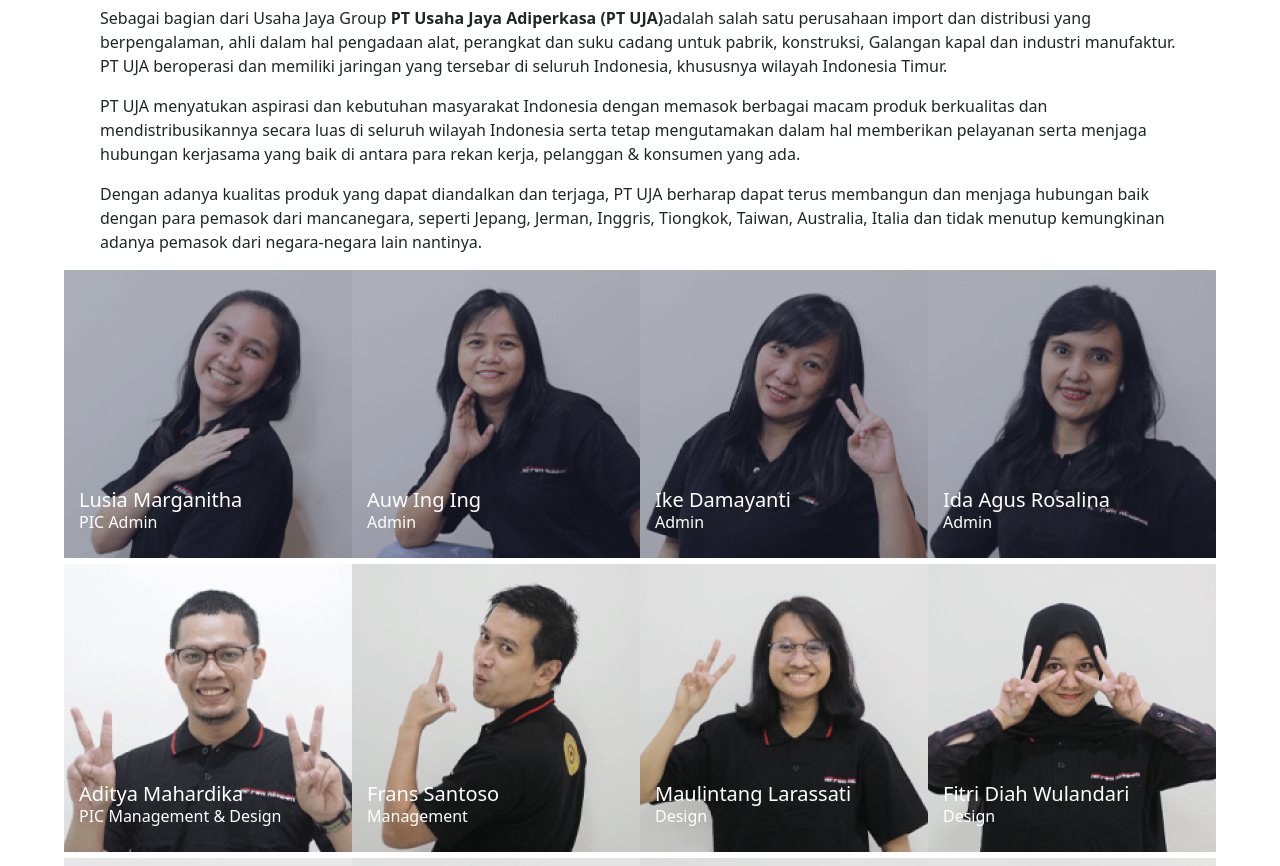
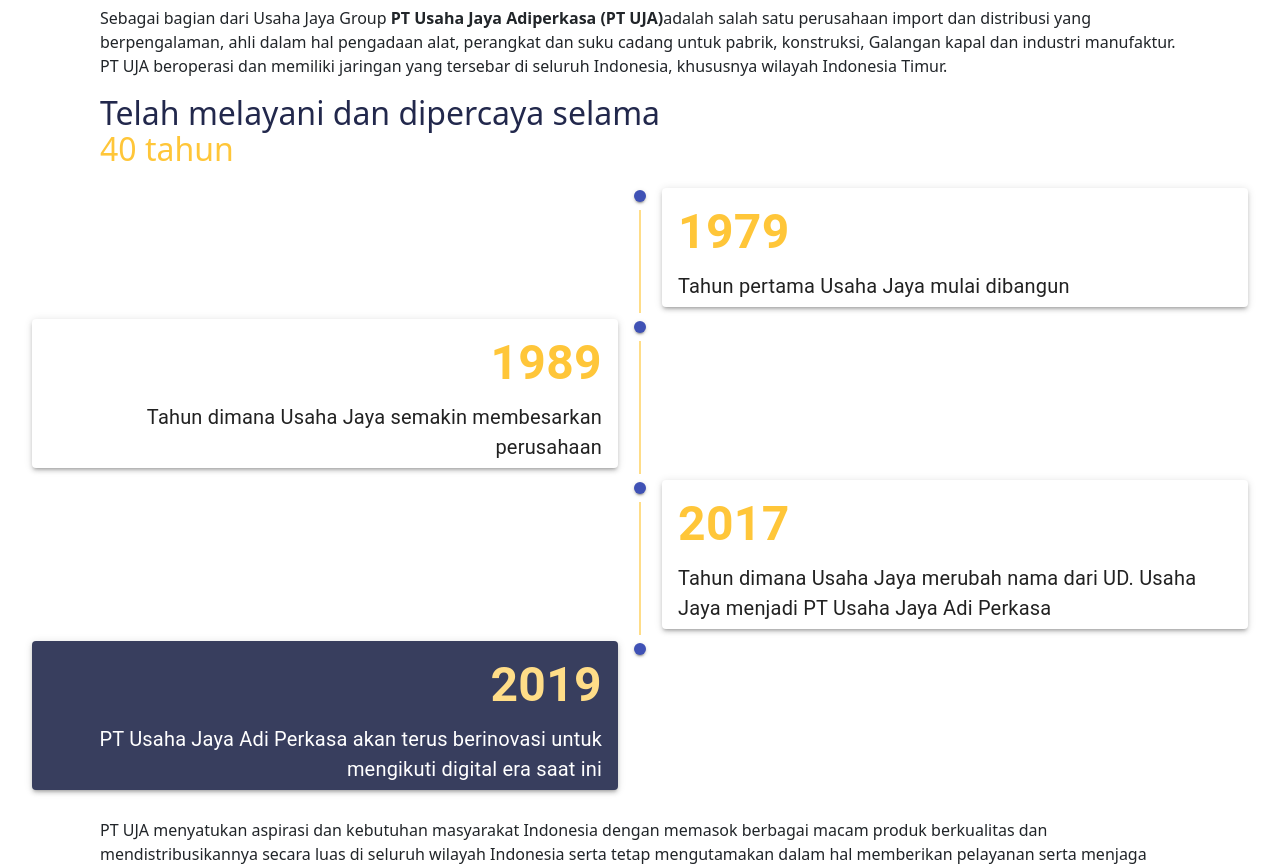
Before and after one commit to joko19/usaha-jaya-adiperkasa, a React (Create React App) app: page /about in a window 1280 px wide. Shown: the part 320-1186 px from the top of the page. Built offline with nearby package versions, Linux system fonts and the light colour scheme.

Commit message:
about us

```diff
--- a/package.json
+++ b/package.json
@@ -15,6 +15,7 @@
     "react-bootstrap": "^1.5.2",
     "react-dom": "^17.0.2",
     "react-horizontal-scrolling-menu": "^0.7.10",
+    "react-horizontal-timeline": "^1.5.3",
     "react-material-ui-carousel": "^2.2.4",
     "react-reveal": "^1.2.2",
     "react-router-dom": "^5.2.0",
--- a/public/index.html
+++ b/public/index.html
@@ -7,7 +7,7 @@
     <meta name="theme-color" content="#000000" />
     <meta
       name="description"
-      content="Web site created using create-react-app"
+      content="Perusahaan Import dan Distributor di Bidang Industri Manufaktur"
     />
     <link rel="apple-touch-icon" href="%PUBLIC_URL%/logo192.png" />
     <!--
--- a/src/component/About.js
+++ b/src/component/About.js
@@ -1,4 +1,22 @@
-import React from "react";
+import React, { useState } from "react";
+import HorizontalTimeline from "react-horizontal-timeline";
+
+import { makeStyles } from "@material-ui/core/styles";
+import Timeline from "@material-ui/lab/Timeline";
+import TimelineItem from "@material-ui/lab/TimelineItem";
+import TimelineSeparator from "@material-ui/lab/TimelineSeparator";
+import TimelineConnector from "@material-ui/lab/TimelineConnector";
+import TimelineContent from "@material-ui/lab/TimelineContent";
+import TimelineDot from "@material-ui/lab/TimelineDot";
+
+import TimelineOppositeContent from "@material-ui/lab/TimelineOppositeContent";
+import FastfoodIcon from "@material-ui/icons/Fastfood";
+import LaptopMacIcon from "@material-ui/icons/LaptopMac";
+import HotelIcon from "@material-ui/icons/Hotel";
+import RepeatIcon from "@material-ui/icons/Repeat";
+import Paper from "@material-ui/core/Paper";
+import Typography from "@material-ui/core/Typography";
+
 import Header from "./Header";
 import Footer from "./Footer";
 import "./../style/About.css";
@@ -34,6 +52,9 @@
 import ismuntoro from "./../img/photo/ismuntoro.png";
 
 function About() {
+  const classes = useStyles();
+  const [value, setValue] = useState("");
+  const [previous, setPrevious] = useState("");
   const team = [
     {
       img: lusia,
@@ -186,6 +207,22 @@
       position: "Driver",
     },
   ];
+
+  const timeline = [
+    {
+      year: "1979",
+      desc: "Tahun pertama Usaha Jaya mulai dibangun",
+    },
+    {
+      year: "1989",
+      desc: "Tahun dimana Usaha Jaya semakin membesarkan perusahaan",
+    },
+    {
+      year: "2017",
+      desc:
+        "Tahun dimana Usaha Jaya merubah nama dari UD. Usaha Jaya menjadi PT Usaha Jaya Adi Perkasa",
+    },
+  ];
   return (
     <div>
       <Header />
@@ -202,13 +239,73 @@
         wilayah Indonesia Timur.
       </p>
 
+      <div className="timeline">
+        <h2 className="timeline-title">
+          Telah melayani dan dipercaya selama
+        </h2>
+        <h2 className="timeline-year"> 40 tahun</h2>
+        <Timeline align="alternate">
+          {timeline.map((item) => (
+            <TimelineItem>
+              <TimelineSeparator>
+                <TimelineDot color="primary" />
+                <TimelineConnector className={classes.secondaryTail} />
+              </TimelineSeparator>
+              <TimelineContent>
+                <Paper elevation={3} className={classes.paper}>
+                  <Typography
+                    variant="h6"
+                    component="h1"
+                    style={{
+                      color: "#FFC639",
+                      fontWeight: "bold",
+                      fontSize: 48,
+                    }}
+                  >
+                    {item.year}
+                  </Typography>
+                  <Typography style={{ fontSize: 20 }}>{item.desc}</Typography>
+                </Paper>
+              </TimelineContent>
+            </TimelineItem>
+          ))}
+
+          <TimelineItem>
+            <TimelineSeparator>
+              <TimelineDot color="primary">{/* <RepeatIcon /> */}</TimelineDot>
+            </TimelineSeparator>
+            <TimelineContent>
+              <Paper
+                elevation={3}
+                className={classes.paper}
+                style={{ backgroundColor: "#383E5E" }}
+              >
+                <Typography
+                  variant="h6"
+                  component="h1"
+                  style={{ color: "#FFDD88", fontSize: 48, fontWeight: 'bold' }}
+                >
+                  2019
+                </Typography>
+                <Typography
+                  style={{ color: "#FFF", fontSize: 20 }}>
+                  PT Usaha Jaya Adi Perkasa akan terus berinovasi untuk
+                  mengikuti digital era saat ini
+                </Typography>
+              </Paper>
+            </TimelineContent>
+          </TimelineItem>
+        </Timeline>
+      </div>
+
       <p className="desc">
         PT UJA menyatukan aspirasi dan kebutuhan masyarakat Indonesia dengan
         memasok berbagai macam produk berkualitas dan mendistribusikannya secara
         luas di seluruh wilayah Indonesia serta tetap mengutamakan dalam hal
         memberikan pelayanan serta menjaga hubungan kerjasama yang baik di
-        antara para rekan kerja, pelanggan & konsumen yang ada.{" "}
+        antara para rekan kerja, pelanggan & konsumen yang ada.
       </p>
+
       <p className="desc">
         Dengan adanya kualitas produk yang dapat diandalkan dan terjaga, PT UJA
         berharap dapat terus membangun dan menjaga hubungan baik dengan para
@@ -217,6 +314,7 @@
         dari negara-negara lain nantinya.
       </p>
       <center>
+        <h2>Kami Siap Melayani Kebutuhan Bisnis Anda</h2>
         {team.map((item) => {
           return <Photo item={item} />;
         })}
@@ -237,3 +335,13 @@
 };
 
 export default About;
+
+const useStyles = makeStyles((theme) => ({
+  paper: {
+    padding: "6px 16px",
+    // maxWidth: 360
+  },
+  secondaryTail: {
+    backgroundColor: "#FFDD88",
+  },
+}));
--- a/src/component/Product.js
+++ b/src/component/Product.js
@@ -1,7 +1,18 @@
 import React from "react";
+import Header from "./Header";
+import Footer from "./Footer";
 
 function Product() {
-  return <div>Halaman Produk</div>;
+  return (
+    <div>
+      <Header />
+
+      <div className="cover">
+        <h1 className="cover-title">Produk Kami</h1>
+      </div>
+      <Footer />
+    </div>
+  );
 }
 
 export default Product;
--- a/src/style/About.css
+++ b/src/style/About.css
@@ -30,14 +30,39 @@
     font-weight: bold;
 }
 
+.timeline{
+    width: 100%;
+}
+
+.timeline-title {
+    margin-left: 100px;
+    color: #22284C;
+}
+
+.timeline-year{
+    margin-top: -10px;
+    color: #FFC639;
+    margin-left: 100px;
+}
+
+.timeline-line{
+    color: #FFDD88;
+    padding: 90%;
+}
+
+
 .photo {
-    width: 288px;
-    height: 288px;
+    width: 260px;
+    height: 260px;
     display: inline-block;
     overflow: hidden;
 }
 
-.photo-img{
+.photo-title{
+    color: #22284C;
+}
+
+.photo-img {
     overflow: hidden;
 }
 
```
Also changed, not shown: 1 other file (tests, documents, lock files or other folders).
